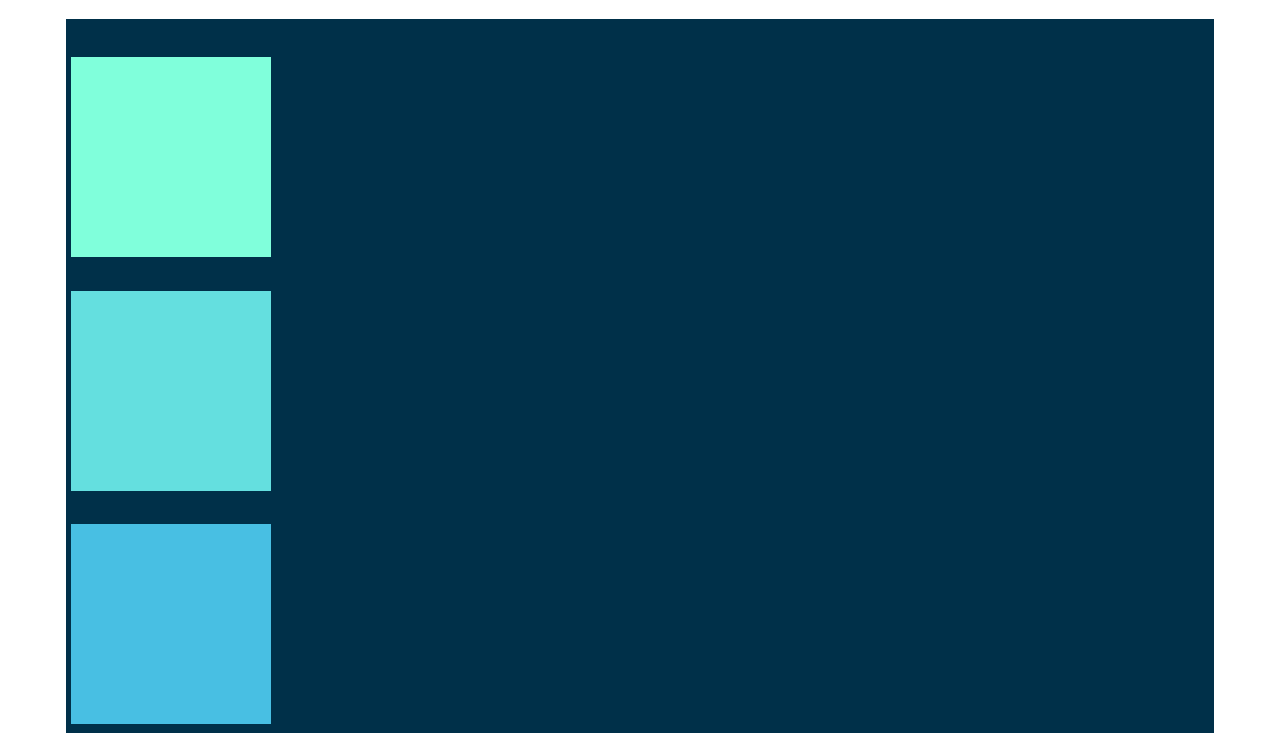
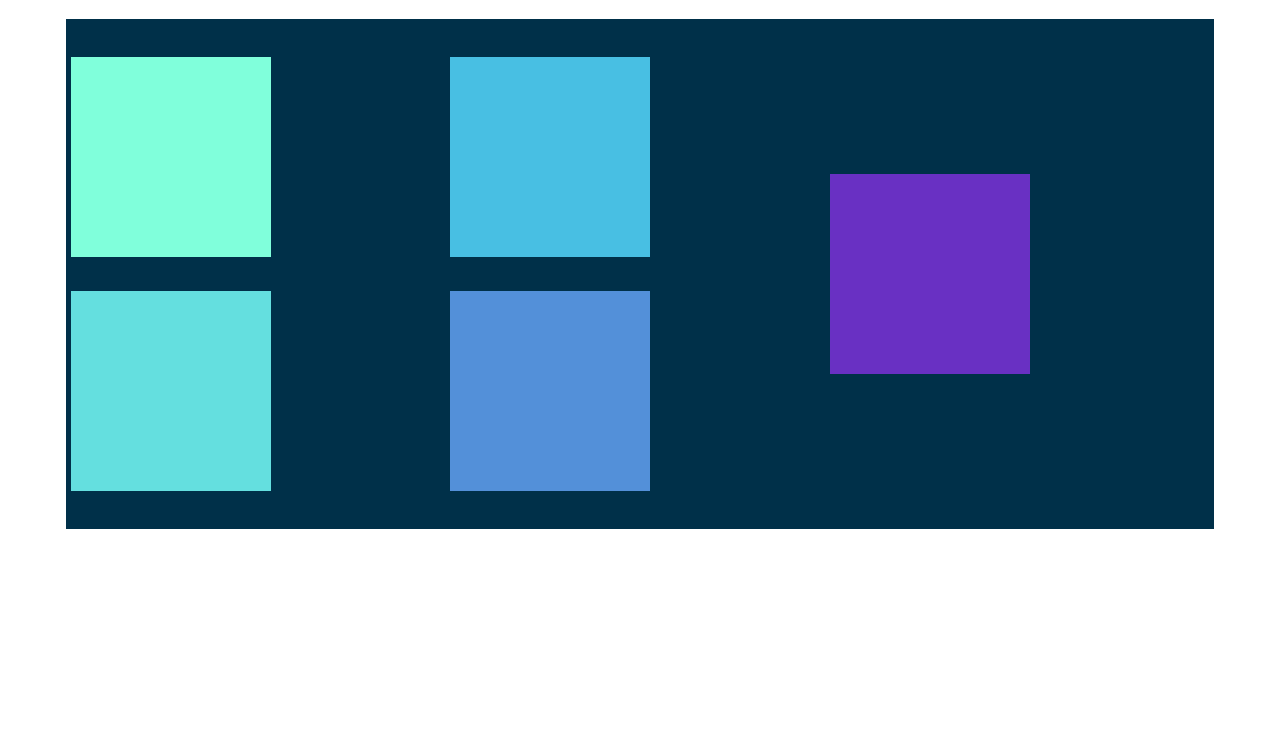
Before and after one commit to over45Codes/WebDev, a plain HTML site: page Flexbox Project/index.html in a window 1280 px wide. Shown: the part 67-800 px from the top of the page. Drawn offline with nearby package versions, Linux system fonts and the light colour scheme.

Commit message:
flrxbox wrap styling

```diff
--- a/Flexbox Project/app.css
+++ b/Flexbox Project/app.css
@@ -7,12 +7,13 @@ h1 {
 #container {
   background-color: #003049;
   width: 90%;
-  height: 1200px;
+  height: 500px;
   margin: 0 auto;
   border: 5px solid #003049;
   display: flex;
   flex-direction: column;
   justify-content: space-evenly;
+  flex-wrap: wrap;
 }
 
 #container div {
```
